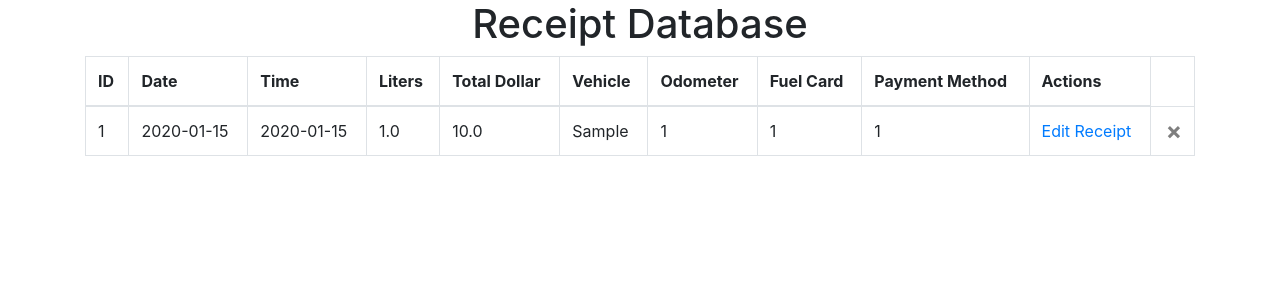
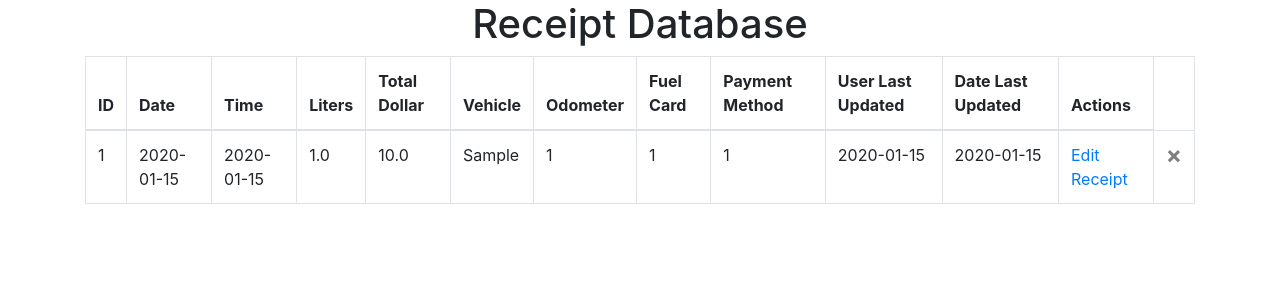
Before and after one commit to Betadrone/receipt-database-project, a Flask app: page /database in a window 1280 px wide. Shown: the part 56-356 px from the top of the page. Run offline with Flask 3, Linux system fonts and the light colour scheme; a user stored in the database is signed in; tables that the repository leaves empty hold one stand-in row (values such as "Sample post"); some libraries are stand-ins or nearby versions.

Commit message:
Added the additional code to display the user last updated and the date last updated

```diff
--- a/website/templates/database.html
+++ b/website/templates/database.html
@@ -13,6 +13,8 @@
             <th>Odometer</th>
             <th>Fuel Card</th>
             <th>Payment Method</th>
+            <th>User Last Updated</th>
+            <th>Date Last Updated</th>
             <th>Actions</th>
         </tr>
     </thead>
@@ -28,6 +30,8 @@
                 <td>{{ receipt.odometer }}</td>
                 <td>{{ receipt.fuel_card }}</td>
                 <td>{{ receipt.payment_method }}</td>
+                <td>{{ receipt.user_last_updated }}</td>
+                <td>{{ receipt.date_last_updated }}</td>
                 <td><a href="{{url_for('views.receipt_detail', receiptId=receipt.id)}}">Edit Receipt</a></td>
                 <td><button type="button" class="close" onClick="deleteReceipt({{ receipt.id }})"><span aria-hidden="true">&times;</span></button></td>
             </tr>
--- a/website/views.py
+++ b/website/views.py
@@ -1,3 +1,4 @@
+from datetime import datetime
 from flask import Blueprint, render_template, request, flash, jsonify, redirect, url_for
 from flask_login import login_required, current_user
 from . import db
@@ -88,7 +89,9 @@ def receipt():
                 vehicle=vehicle,
                 odometer=odometer,
                 fuel_card=fuel_card,
-                payment_method=payment_method
+                payment_method=payment_method,
+                user_last_updated=current_user.first_name,
+                date_last_updated=datetime.today().strftime('%Y-%m-%d')
             )
 
             db.session.add(new_receipt)
@@ -102,7 +105,9 @@ def receipt():
 def database():
     return render_template("database.html", user=current_user)
 
+
 @views.route('/edit_receipt/<int:receiptId>', methods=['GET', 'POST'])
+@login_required
 def receipt_detail(receiptId):
     receipt = Receipt.query.filter_by(id=receiptId).first()
     if request.method == "POST":
@@ -140,6 +145,8 @@ def receipt_detail(receiptId):
             receipt.odometer = odometer
             receipt.fuel_card = fuel_card
             receipt.payment_method = payment_method
+            receipt.user_last_updated = current_user.first_name
+            receipt.date_last_updated = datetime.today().strftime('%Y-%m-%d')
 
             db.session.commit()
             flash("Receipt edited!", category='success')
```
